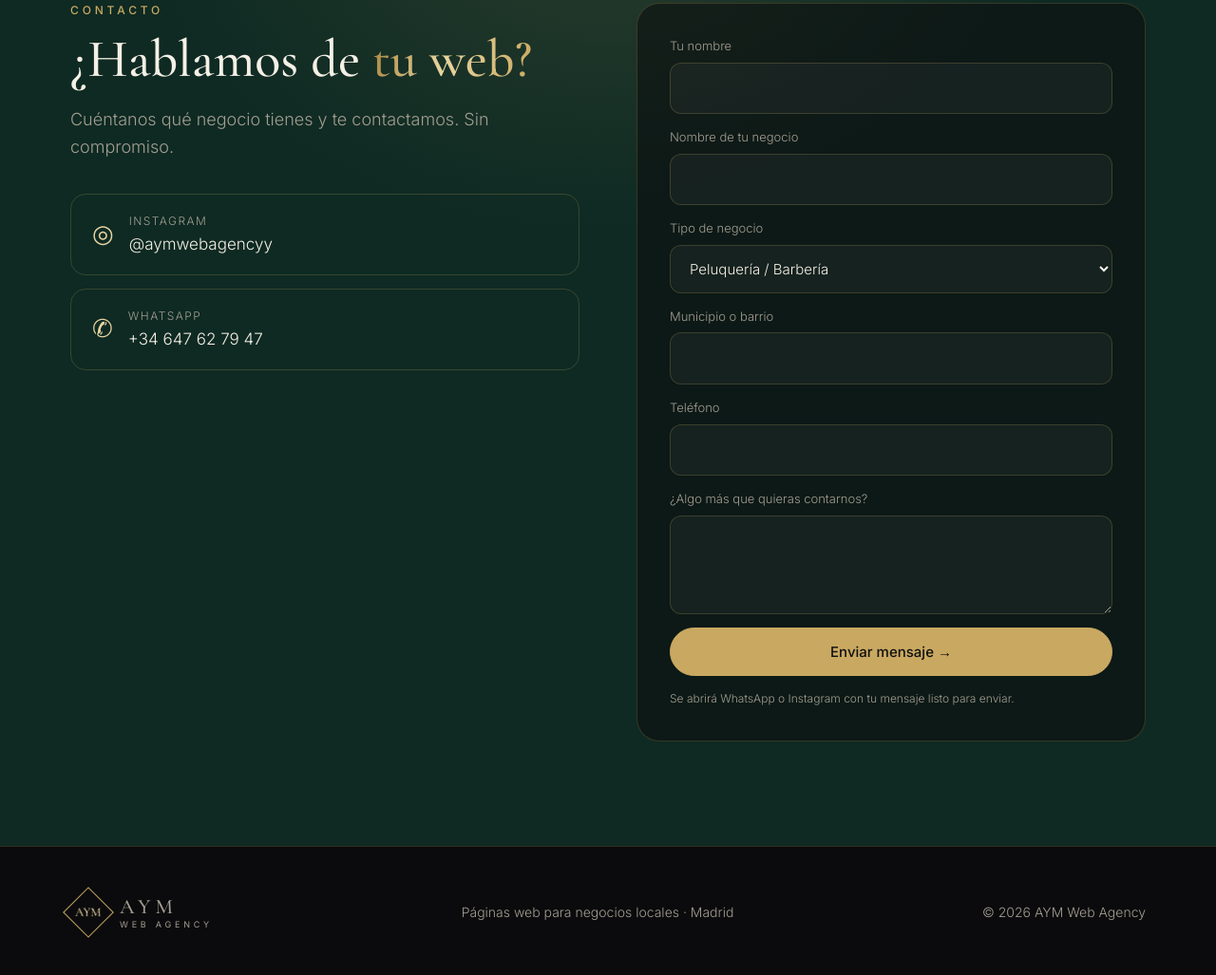
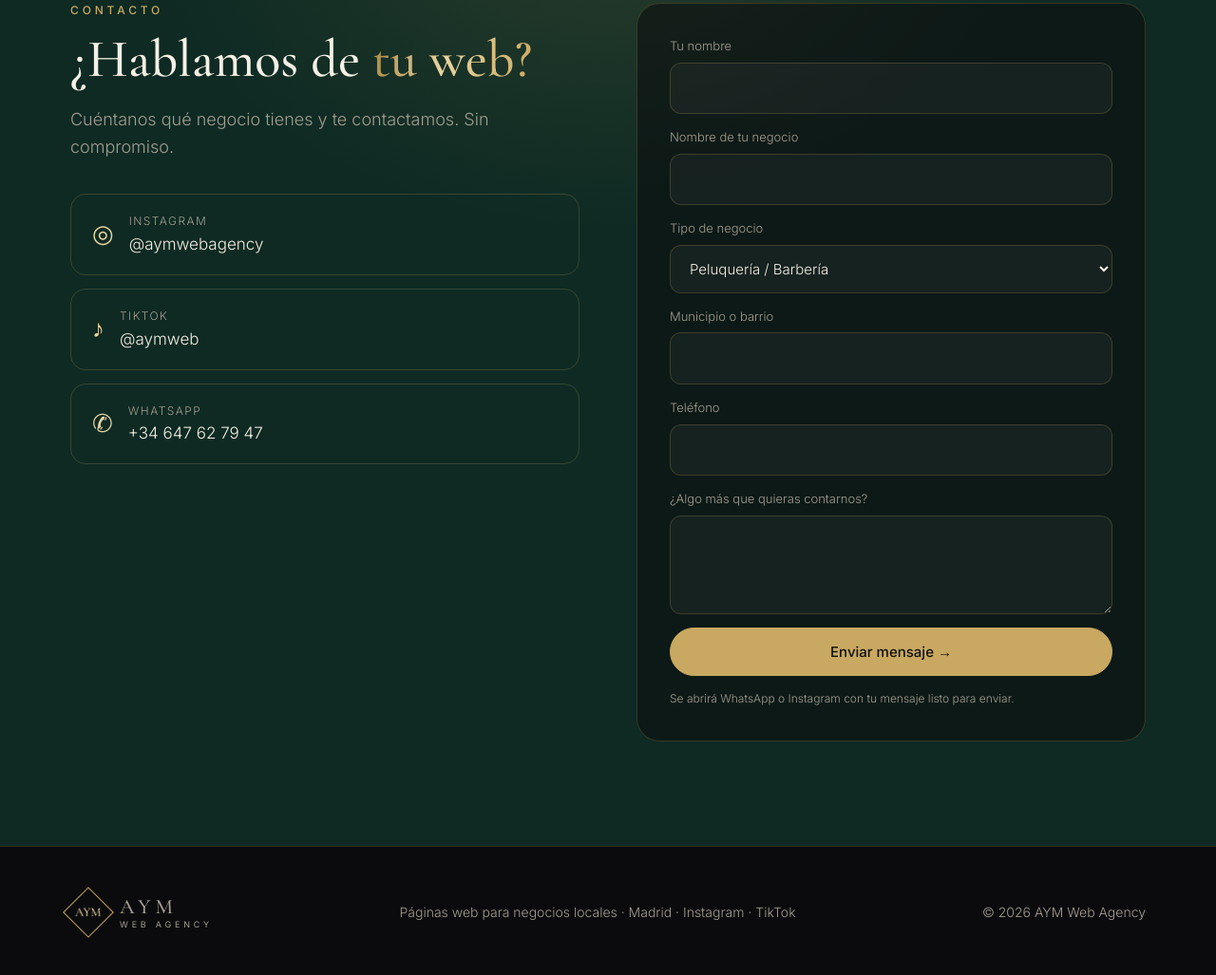
Before and after one commit to aymwebagencyy/aymwebagencyy.github.io, a plain HTML site: page index.html in a window 1280 px wide. Shown: the part 5190-6217 px from the top of the page at 95% size. Drawn offline with nearby package versions, Linux system fonts and the light colour scheme.

Commit message:
Instagram @aymwebagency y TikTok @aymweb

```diff
--- a/index.html
+++ b/index.html
@@ -142,7 +142,8 @@
       <h2>¿Hablamos de <span class="gold">tu web?</span></h2>
       <p class="lead">Cuéntanos qué negocio tienes y te contactamos. Sin compromiso.</p>
       <div class="direct">
-        <a href="https://ig.me/m/aymwebagencyy" target="_blank" rel="noopener"><span style="font-size:26px;color:var(--gold2)">◎</span><span><small>Instagram</small>@aymwebagencyy</span></a>
+        <a href="https://ig.me/m/aymwebagency" target="_blank" rel="noopener"><span style="font-size:26px;color:var(--gold2)">◎</span><span><small>Instagram</small>@aymwebagency</span></a>
+        <a href="https://www.tiktok.com/@aymweb" target="_blank" rel="noopener"><span style="font-size:26px;color:var(--gold2)">♪</span><span><small>TikTok</small>@aymweb</span></a>
         <a href="#" id="waLink" target="_blank" rel="noopener" hidden><span style="font-size:26px;color:var(--gold2)">✆</span><span><small>WhatsApp</small><span id="waNum"></span></span></a>
       </div>
     </div>
@@ -163,17 +164,17 @@
 <footer>
   <div class="wrap">
     <a href="#" class="brand"><div class="mono"><span>AYM</span></div><div><b>AYM</b><small>WEB AGENCY</small></div></a>
-    <span>Páginas web para negocios locales · Madrid</span>
+    <span>Páginas web para negocios locales · Madrid · <a href="https://www.instagram.com/aymwebagency" target="_blank" rel="noopener">Instagram</a> · <a href="https://www.tiktok.com/@aymweb" target="_blank" rel="noopener">TikTok</a></span>
     <span>© <span id="y"></span> AYM Web Agency</span>
   </div>
 </footer>
 
-<a href="https://ig.me/m/aymwebagencyy" id="floatBtn" class="float" target="_blank" rel="noopener" aria-label="Contactar">✉</a>
+<a href="https://ig.me/m/aymwebagency" id="floatBtn" class="float" target="_blank" rel="noopener" aria-label="Contactar">✉</a>
 
 <script>
 // ====== CONFIGURA AQUÍ ======
 const WHATSAPP = "34647627947"; // vuestro número con prefijo 34. Vacío = se usa Instagram
-const INSTAGRAM = "aymwebagencyy";
+const INSTAGRAM = "aymwebagency";
 // ============================
 document.getElementById("y").textContent = new Date().getFullYear();
 const nav = document.getElementById("nav");
```
